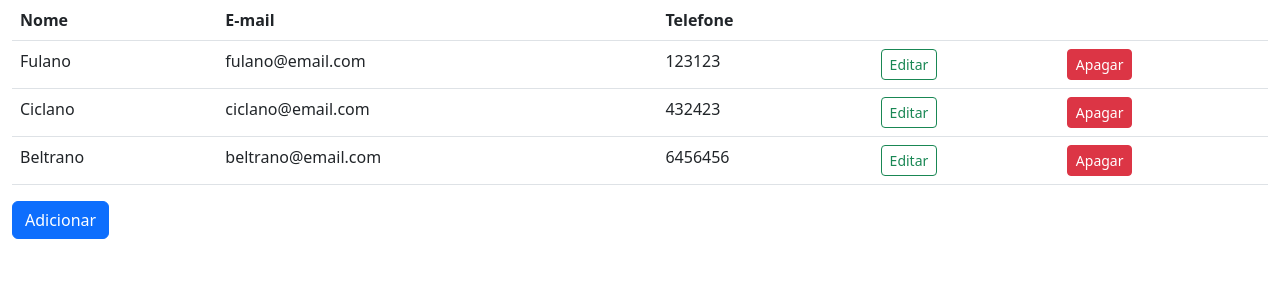
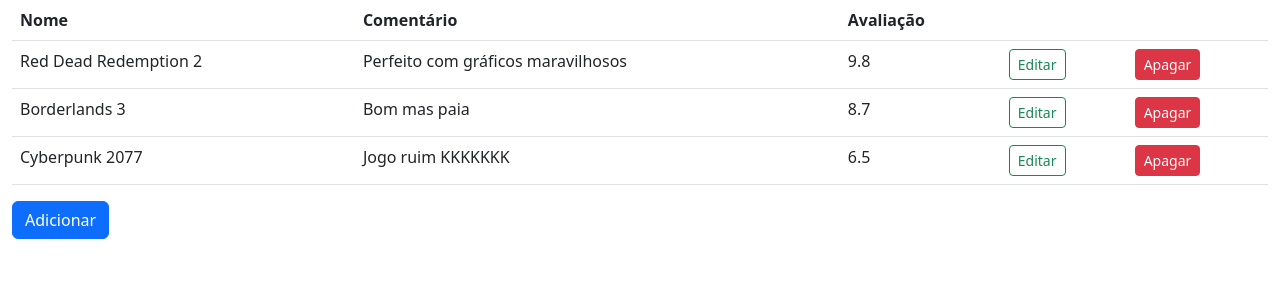
Before and after one commit to Rimottie/webapplication-, a Flask app: page / in a window 1280 px wide. Shown: the top 300 px of the page. Run offline with Flask 2, Linux system fonts and the light colour scheme.

Commit message:
Mudança de nomes - Primeira etapa

```diff
--- a/app.py
+++ b/app.py
@@ -6,15 +6,15 @@
 
 app = Flask(__name__)
 
-clientes = [
-    {'id': 1, 'nome': 'Fulano', 'email': 'fulano@email.com', 'telefone': '123123'},
-    {'id': 2, 'nome': 'Ciclano', 'email': 'ciclano@email.com', 'telefone': '432423'},
-    {'id': 3, 'nome': 'Beltrano', 'email': 'beltrano@email.com', 'telefone': '6456456'},
+games = [
+    {'id': 1, 'nome': 'Red Dead Redemption 2', 'comentario': 'Perfeito com gráficos maravilhosos', 'avaliacao': '9.8'},
+    {'id': 2, 'nome': 'Borderlands 3', 'comentario': 'Bom mas paia', 'avaliacao': '8.7'},
+    {'id': 3, 'nome': 'Cyberpunk 2077', 'comentario': 'Jogo ruim KKKKKKK', 'avaliacao': '6.5'},
 ]
 
 @app.route('/')
 def index():
-    return render_template('index.html', clientes=clientes)
+    return render_template('index.html', games=games)
 
 @app.route('/create')
 def create():
@@ -23,10 +23,10 @@
 @app.route('/save', methods=['POST'])
 def save():
     nome = request.form['nome']         # <input name="nome" ...
-    email = request.form['email']       # Sempre será uma string!
-    telefone = request.form['telefone']
-    clientes.append({"id": uuid4(), "nome": nome, "email": email, "telefone": telefone})
-    return render_template('index.html', clientes=clientes)
+    comentario = request.form['comentario']       # Sempre será uma string!
+    avaliacao = request.form['avaliacao']
+    games.append({"id": uuid4(), "nome": nome, "comentario": comentario, "avaliacao": avaliacao})
+    return render_template('index.html', games=games)
 
 # Trabalho Final da Disciplina:
 # Implementar o delete
--- a/templates/index.html
+++ b/templates/index.html
@@ -14,19 +14,19 @@
         <table class="table table-hover">
         <tr>
             <th>Nome</th>
-            <th>E-mail</th>
-            <th>Telefone</th>
+            <th>Comentário</th>
+            <th>Avaliação</th>
             <th>&nbsp;</th>
             <th>&nbsp;</th>
         </tr>
 
-        {% for cliente in clientes %}
+        {% for jogo in games %}
             <tr>
-                <td>{{cliente['nome']}}</td>
-                <td>{{cliente['email']}}</td>
-                <td>{{cliente['telefone']}}</td>
+                <td>{{jogo['nome']}}</td>
+                <td>{{jogo['comentario']}}</td>
+                <td>{{jogo['avaliacao']}}</td>
                 <td><a href="#" class="btn btn-sm btn-outline-success">Editar</a></td>
-                <td><a href="/delete/{{cliente['id']}}" class="btn btn-sm btn-danger">Apagar</a></td>
+                <td><a href="/delete/{{jogo['id']}}" class="btn btn-sm btn-danger">Apagar</a></td>
             </tr>
         {% endfor %}
 
```
Also changed, not shown: templates/create.html (+5 -5 lines).
